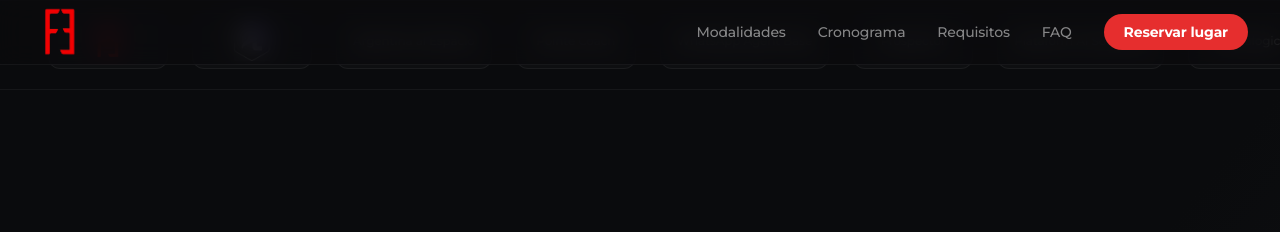
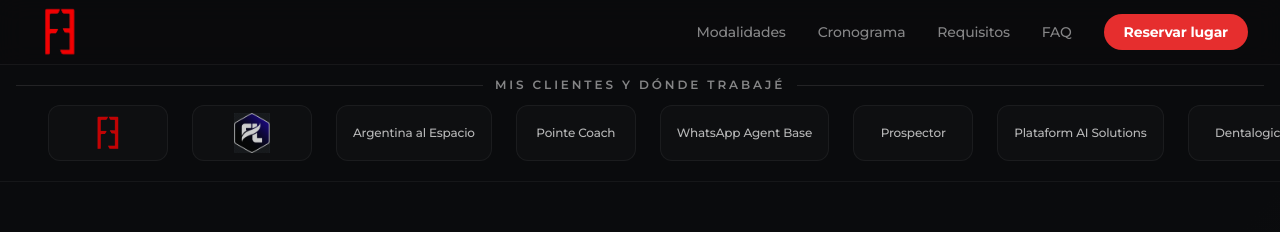
Before and after one commit to adriangmrraa/workshopia, a Next.js app: page / in a window 1280 px wide. Shown: the top 232 px of the page. Built offline with nearby package versions, Linux system fonts and the light colour scheme.

Commit message:
feat: add client logo strip under header

```diff
--- a/src/app/page.tsx
+++ b/src/app/page.tsx
@@ -1,40 +1,22 @@
 import { Header } from "@/components/Header";
+import { DesktopLogoStrip, MobileLogoStrip } from "@/components/LogoStrip";
 import { Hero } from "@/components/sections/Hero";
-import { LogoStrip } from "@/components/LogoStrip";
-import { Credenciales } from "@/components/sections/Credenciales";
-import { QueHacemos } from "@/components/sections/QueHacemos";
-import { QueTeLlevas } from "@/components/sections/QueTeLlevas";
-import { ParaQuien } from "@/components/sections/ParaQuien";
-import { Aprendizaje } from "@/components/sections/Aprendizaje";
-import { Cronograma } from "@/components/sections/Cronograma";
-import { Modalidades } from "@/components/sections/Modalidades";
-import { QuienLoDicta } from "@/components/sections/QuienLoDicta";
-import { Precio } from "@/components/sections/Precio";
-import { Requisitos } from "@/components/sections/Requisitos";
-import { FAQ } from "@/components/sections/FAQ";
-import { FinalCTA } from "@/components/sections/FinalCTA";
 import { Footer } from "@/components/Footer";
 
 export default function Home() {
   return (
-    <div className="min-h-screen">
+    <div className="min-h-screen bg-[#0a0b0d] text-white">
       <Header />
-      <LogoStrip />
+
+      <div className="pt-16">
+        <MobileLogoStrip />
+        <DesktopLogoStrip />
+      </div>
+
       <main>
         <Hero />
-        <Credenciales />
-        <QueHacemos />
-        <QueTeLlevas />
-        <ParaQuien />
-        <Aprendizaje />
-        <Cronograma />
-        <Modalidades />
-        <QuienLoDicta />
-        <Precio />
-        <Requisitos />
-        <FAQ />
-        <FinalCTA />
       </main>
+
       <Footer />
     </div>
   );
--- a/src/components/LogoStrip.tsx
+++ b/src/components/LogoStrip.tsx
@@ -1,20 +1,20 @@
 import Image from "next/image";
 
-interface ImageLogo {
+export interface ImageLogo {
   src: string;
   alt: string;
   width: number;
   height: number;
 }
 
-interface TextLogo {
+export interface TextLogo {
   type: "text";
   label: string;
 }
 
-type LogoItem = ImageLogo | TextLogo;
+export type LogoItem = ImageLogo | TextLogo;
 
-const logos: LogoItem[] = [
+export const logos: LogoItem[] = [
   { src: "/logos/futurelogopng.png", alt: "Future", width: 100, height: 32 },
   { src: "/logos/logofusalabs.png", alt: "Fusa Labs", width: 140, height: 50 },
   { type: "text", label: "Argentina al Espacio" },
@@ -50,13 +50,16 @@ function isTextLogo(logo: LogoItem): logo is TextLogo {
   return (logo as TextLogo).type === "text";
 }
 
-export function LogoStrip() {
+function LogoStripInner({ className }: { className?: string }) {
   return (
-    <section className="relative py-2 lg:py-3 bg-[#0a0b0d] border-y border-white/5 overflow-hidden">
-      <div className="max-w-7xl mx-auto px-0">
-        <div
-          className="flex gap-4 sm:gap-6 overflow-x-auto scroll-smooth snap-x snap-mandatory pb-2 px-4 sm:px-8 lg:px-12 no-scrollbar"
-        >
+    <div className={`overflow-hidden ${className || ""}`}>
+      <div className="mb-3 flex items-center justify-center gap-3 px-4 text-[10px] font-semibold uppercase tracking-[0.24em] text-white/50 sm:text-xs">
+        <span className="h-px flex-1 bg-white/10" />
+        <span>Mis clientes y dónde trabajé</span>
+        <span className="h-px flex-1 bg-white/10" />
+      </div>
+
+      <div className="flex gap-4 sm:gap-6 overflow-x-auto scroll-smooth snap-x snap-mandatory pb-2 px-4 sm:px-8 lg:px-12 no-scrollbar">
         {logos.map((logo, index) => (
           <div
             key={index}
@@ -79,6 +82,23 @@ export function LogoStrip() {
         ))}
       </div>
     </div>
-    </section>
   );
 }
+
+export function MobileLogoStrip() {
+  return (
+    <div className="fixed top-16 left-0 w-full z-40 bg-[#0a0b0d]/95 backdrop-blur-sm border-b border-white/5 md:hidden">
+      <LogoStripInner />
+    </div>
+  );
+}
+
+export function DesktopLogoStrip() {
+  return (
+    <div className="hidden md:block bg-[#0a0b0d] border-y border-white/5">
+      <div className="max-w-7xl mx-auto px-0">
+        <LogoStripInner className="py-2 lg:py-3" />
+      </div>
+    </div>
+  );
+}
```
Lines whose indentation alone changed are shown as unchanged.
